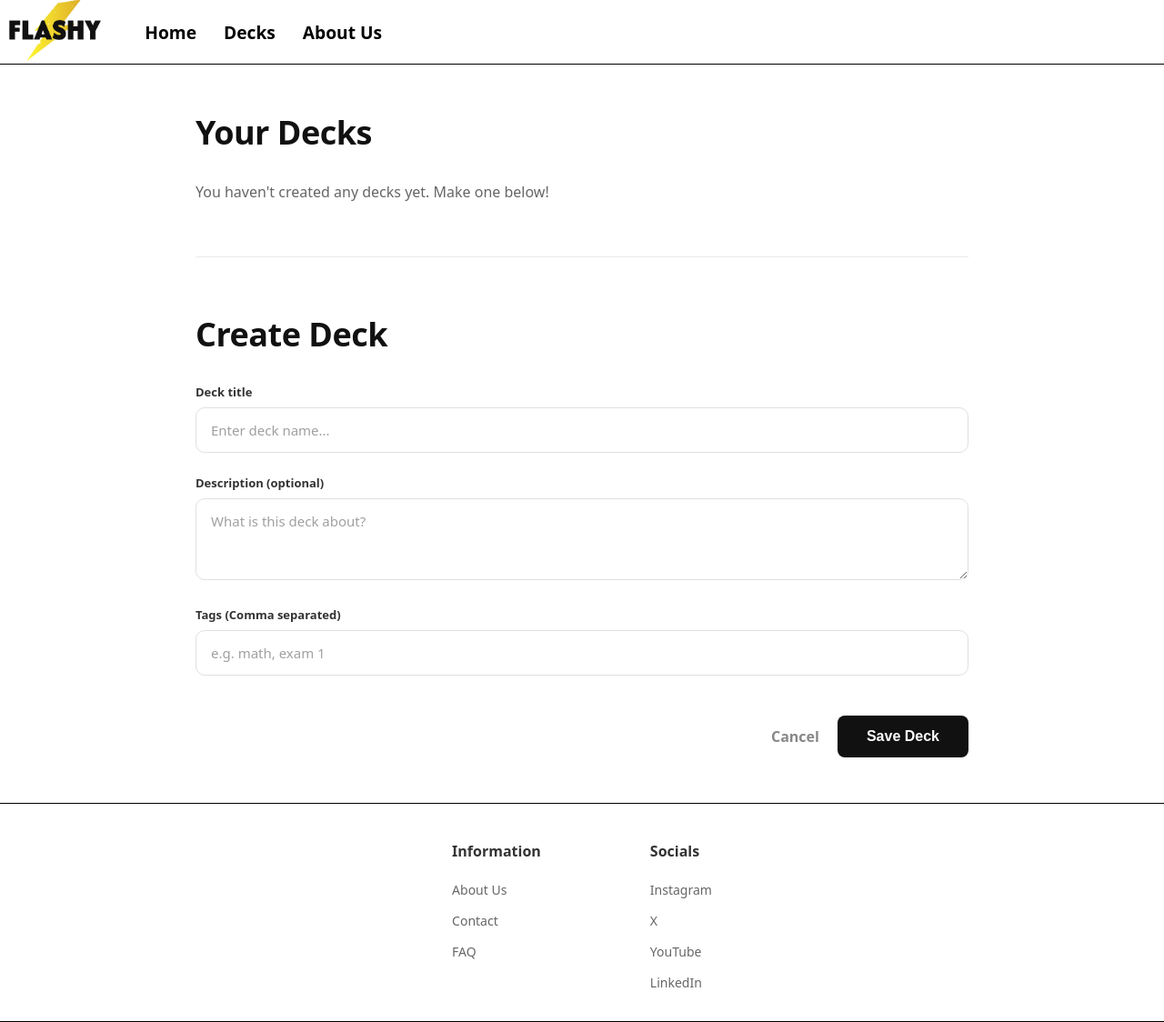
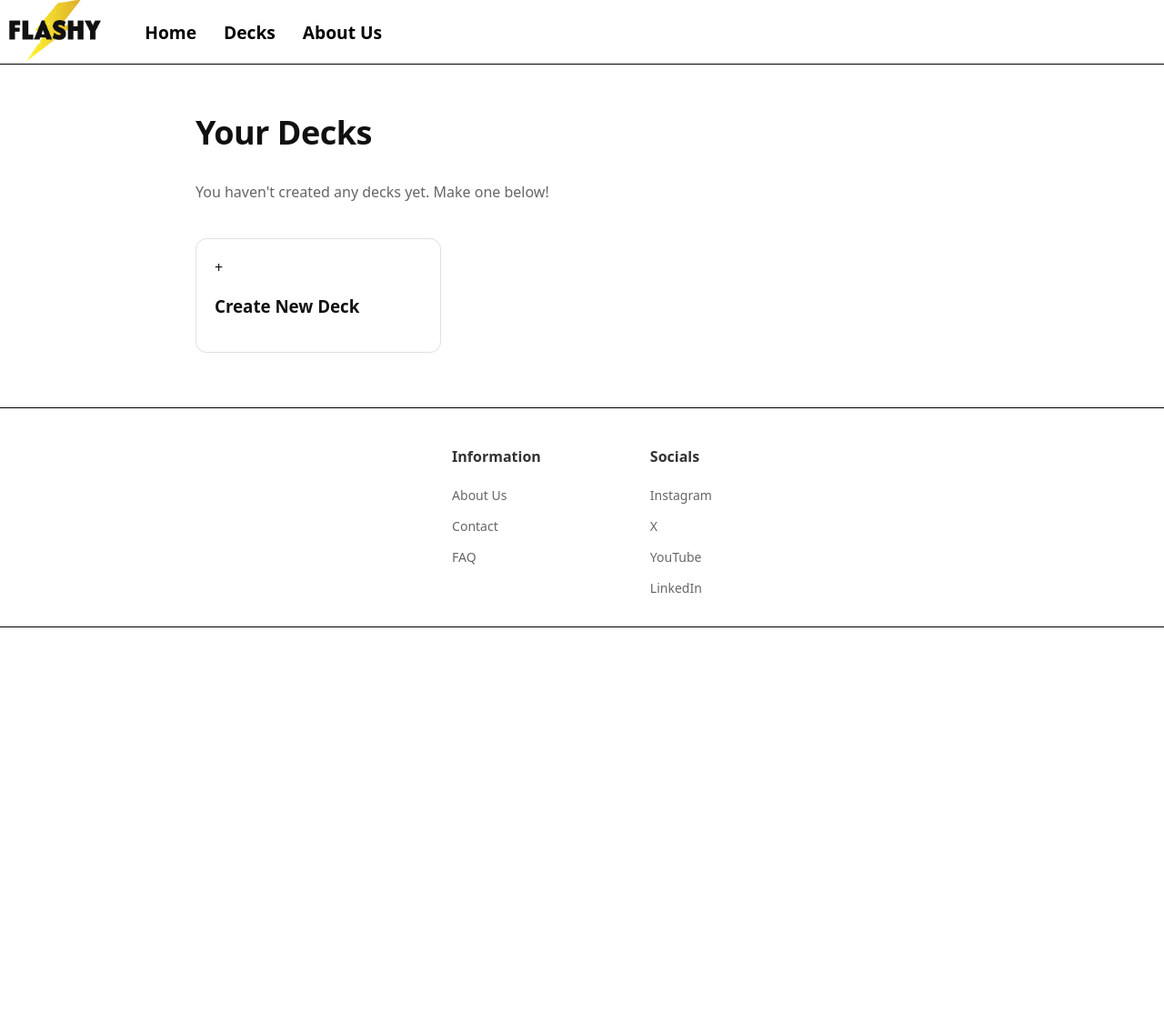
Before and after one commit to A01497850EL/CITFlashcard, a Flask app: page /decks in a window 1280 px wide. Shown: the whole page at 91% size. After the commit the page ends 690 px from the top, so only its background shows below. Run offline with Flask 3, Linux system fonts and the light colour scheme; data that the repository does not hold is empty.

Commit message:
fixed deck page having extra create deck function

```diff
--- a/templates/decks.html
+++ b/templates/decks.html
@@ -144,7 +144,8 @@
 
         {% if decks.count() == 0 %}
             <p class="no-decks-created">You haven't created any decks yet. Make one below!</p>
-        {% else %}
+        {% endif %}
+
         <div class="decks-grid">
             <a href="{{ url_for('create_deck') }}" class="deck-item blank-deck-item">
                 <span class="plus-icon">+</span>
@@ -185,35 +186,6 @@
                 </div>
             {% endfor %}
         </div>
-        {% endif %}
-
-        <hr class="divider">
-
-        <div id="create-deck">
-            <h1 class="page-title">Create Deck</h1>
-
-            <form action="{{ url_for('create_deck') }}" method="POST">
-                <div class="form-group">
-                    <label>Deck title</label>
-                    <input type="text" name="name" placeholder="Enter deck name..." required class="input-field">
-                </div>
-
-                <div class="form-group">
-                    <label>Description (optional)</label>
-                    <textarea name="description" placeholder="What is this deck about?" rows="3" class="input-field"></textarea>
-                </div>
-
-                <div class="form-group">
-                    <label>Tags (Comma separated)</label>
-                    <input type="text" name="tags" placeholder="e.g. math, exam 1" class="input-field">
-                </div>
-
-                <div style="display: flex; justify-content: flex-end; align-items: center; gap: 20px; padding-top: 20px;">
-                    <a href="{{ url_for('show_decks') }}" style="color: #888; font-weight: 600; text-decoration: none;">Cancel</a>
-                    <button type="submit" class="btn-save">Save Deck</button>
-                </div>
-            </form>
-        </div>
 
     {% endif %}
 
```
Lines whose indentation alone changed are shown as unchanged.
